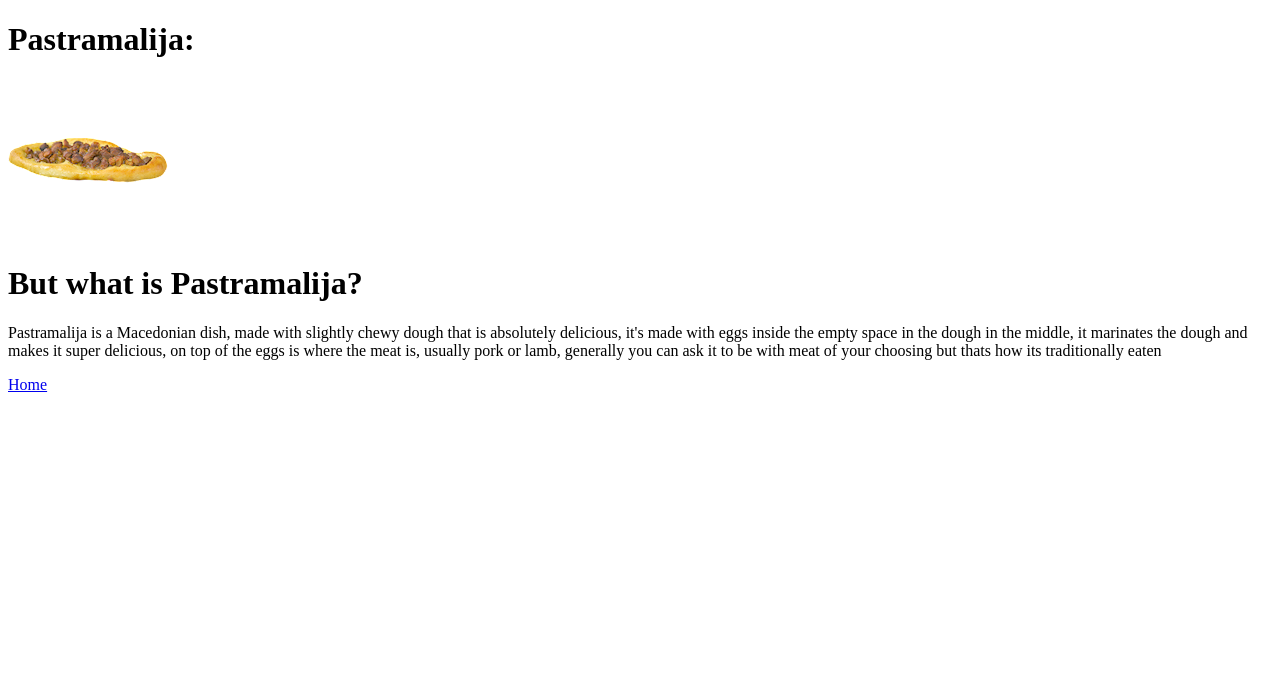
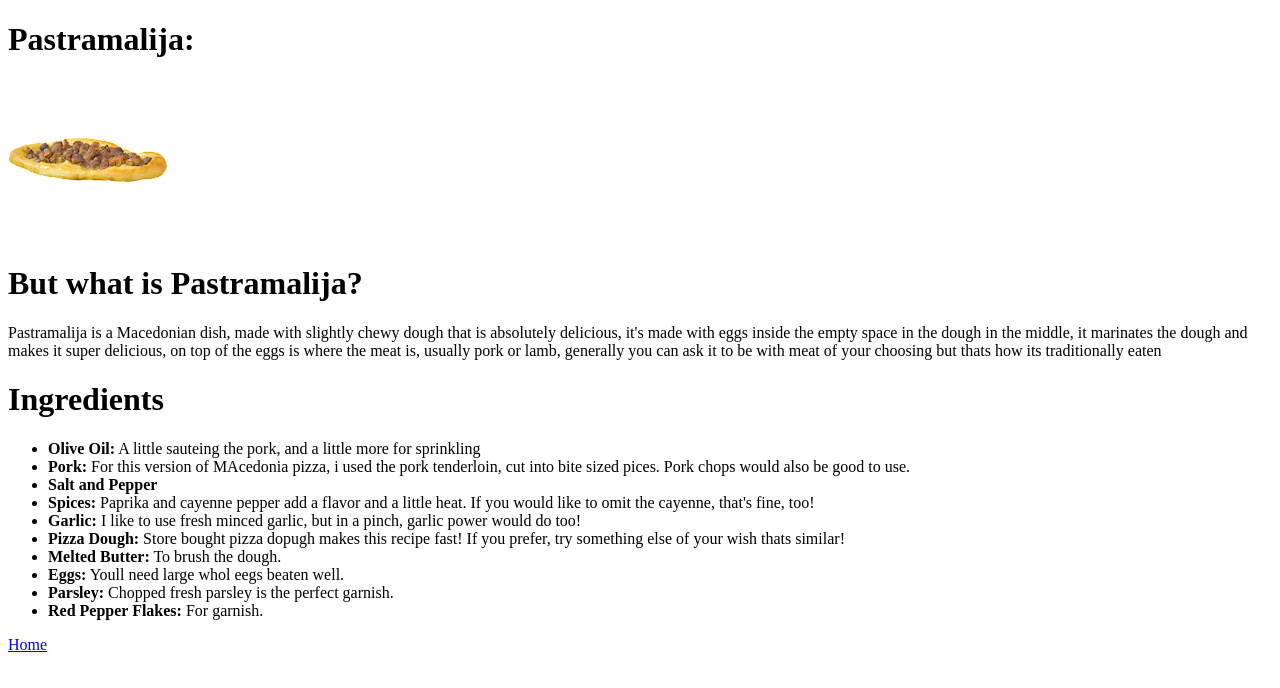
Before and after one commit to tempox777/odin-recipes, a plain HTML site: page recipes/pastramalija.html in a window 1280 px wide. Drawn offline with Linux system fonts and the light colour scheme.

Commit message:
Added ingredients to pastramalija page

```diff
--- a/recipes/pastramalija.html
+++ b/recipes/pastramalija.html
@@ -22,6 +22,52 @@
 
 
   <!--Ingredients-->
+   <h1>Ingredients</h1>
+
+
+   <ul>
+
+    <li>
+     <strong>Olive Oil:</strong> A little sauteing the pork, and a little more for sprinkling
+    </li>
+
+    <li>
+      <strong>Pork:</strong> For this version of MAcedonia pizza, i used the pork tenderloin, cut into bite sized pices. Pork chops would also be good to use.
+    </li>
+
+    <li>
+      <strong>Salt and Pepper</strong>
+    </li>
+
+    <li>
+      <strong>Spices:</strong> Paprika and cayenne pepper add a flavor and a little heat. If you would like to omit the cayenne, that's fine, too!
+    </li>
+
+    <li>
+      <strong>Garlic:</strong> I like to use fresh minced garlic, but in a pinch, garlic power would do too!
+    </li>
+
+    <li>
+      <strong>Pizza Dough:</strong> Store bought pizza dopugh makes this recipe fast! If you prefer, try something else of your wish thats similar!
+    </li>
+
+    <li>
+      <strong>Melted Butter:</strong> To brush the dough.
+    </li>
+
+    <li>
+      <strong>Eggs:</strong> Youll need large whol eegs beaten well.
+    </li>
+
+    <li>
+      <strong>Parsley:</strong> Chopped fresh parsley is the perfect garnish.
+    </li>
+
+    <li>
+      <strong>Red Pepper Flakes:</strong> For garnish.
+    </li>
+   </ul>
+
 
   <!--empty space so home is bellow image-->
   <p></p>
```
